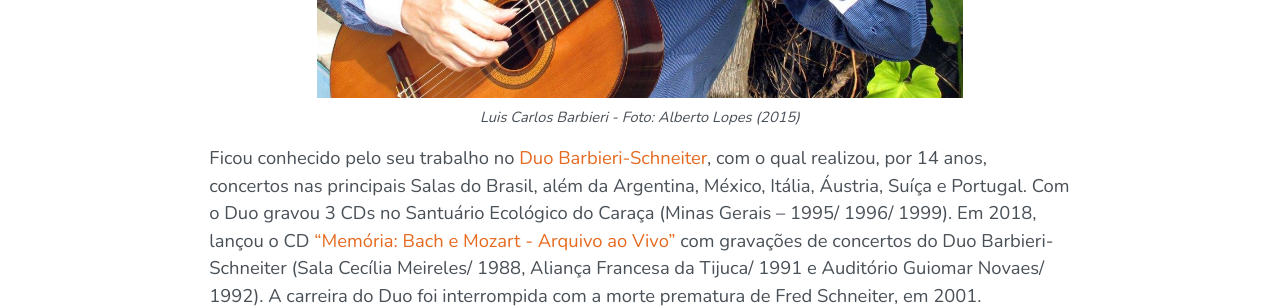
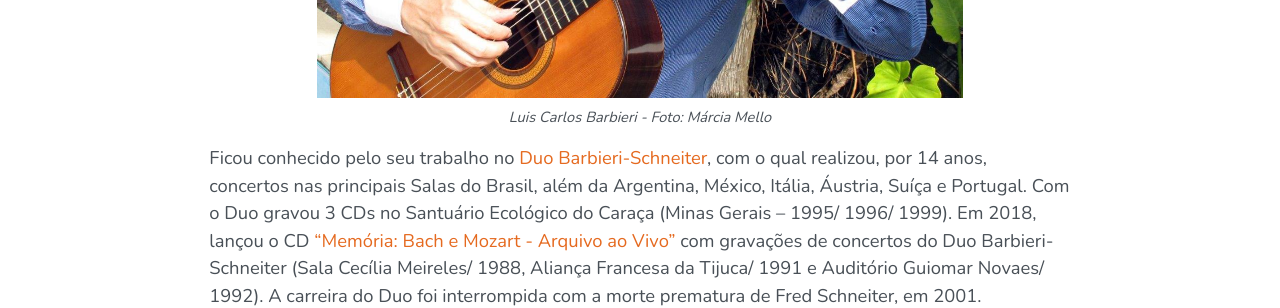
Before and after one commit to jamfreire/luiscarlosbarbieri, a Jekyll site: the page built from _biografias/luis-carlos-barbieri.md, in a window 1280 px wide and 900 px high, scrolled down 591 px. Shown: the part 153-461 px from the top of the window. Built offline with Jekyll 4.4.1, drawn with Linux system fonts in a browser that asks for light colours.

Commit message:
Correção fonte foto bio Barbieri

```diff
--- a/_biografias/luis-carlos-barbieri.md
+++ b/_biografias/luis-carlos-barbieri.md
@@ -9,7 +9,7 @@ dissertação [“Catálogo Geral e Revisão Crítica da Obra para Violão Solo
 Schneiter”](/dissertacoes), sob a orientação da professora Dra. Márcia Taborda.
 
 ![Luis Carlos Barbieri]({{ site.baseurl }}/assets/fotos/barbieri_marcia_mello_2.jpg){: .w-100 .w-md-50 .my-2 }
-*Luis Carlos Barbieri - Foto: Alberto Lopes (2015)*{: .d-block .small }
+*Luis Carlos Barbieri - Foto: Márcia Mello*{: .d-block .small }
 {: .text-center }
 
 Ficou conhecido pelo seu trabalho no [Duo Barbieri-Schneiter](/duo-barbieri-schneiter), com o qual realizou, por 14 anos, concertos nas principais Salas do Brasil, além da Argentina, México, Itália, Áustria, Suíça e Portugal. Com o Duo gravou 3 CDs no Santuário Ecológico do Caraça (Minas Gerais – 1995/ 1996/ 1999). Em 2018, lançou o CD [“Memória: Bach e Mozart - Arquivo ao Vivo”](/album/memoria-bach-mozart) com gravações de concertos do Duo Barbieri-Schneiter (Sala Cecília Meireles/ 1988, Aliança Francesa da Tijuca/ 1991 e Auditório Guiomar Novaes/ 1992). A carreira do Duo foi interrompida com a morte prematura de Fred Schneiter, em 2001.
```
